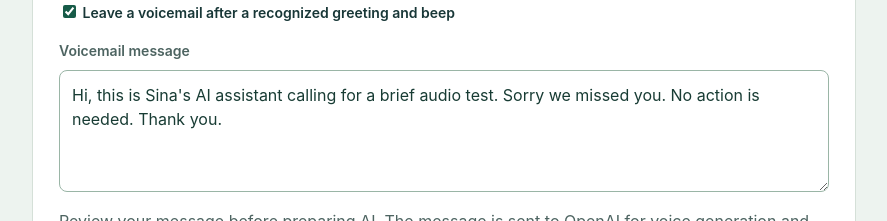
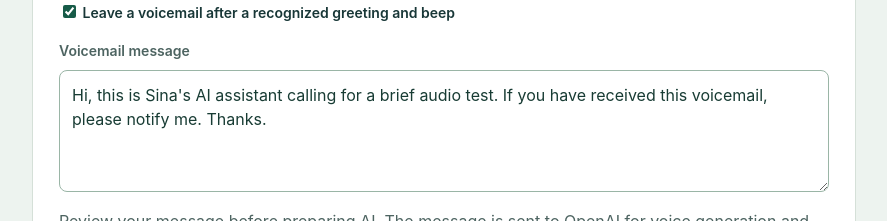
Before and after one commit to Sinagetitdone/SalesGodCRM-Calling-Automation, a browser extension: page tools/audio-bridge/public/call.html in a window 1280 px wide. Shown: the part 579-800 px from the top of the page, without its empty margins (196-1083 px from the left). Drawn offline with Linux system fonts and the light colour scheme; files that its build step writes are made by us from their sources; no server answers.

Commit message:
Use owner voicemail requesting receipt confirmation

```diff
--- a/tools/audio-bridge/public/call.html
+++ b/tools/audio-bridge/public/call.html
@@ -4,7 +4,7 @@
 <section><h2>Audio connection</h2><p id="configuration">Checking local configuration…</p><p id="pairing">Open this page using “Prepare supervised call” in the extension panel.</p><p id="state" role="status">Not prepared</p><p id="media">No dialer audio verified</p><p id="error" role="alert"></p>
 <p>Live caller: AI assistant from <b>Jay Marketing Lab</b>, on behalf of <b>Cena</b>. Conversations continue naturally after a person answers. The existing five-minute AI session limit still applies.</p>
 <label><input id="voicemailEnabled" type="checkbox" checked> Leave a voicemail after a recognized greeting and beep</label>
-<p><label for="voicemailMessage">Voicemail message</label><textarea id="voicemailMessage" rows="4" maxlength="1000">Hi, this is Sina's AI assistant calling for a brief audio test. Sorry we missed you. No action is needed. Thank you.</textarea></p>
+<p><label for="voicemailMessage">Voicemail message</label><textarea id="voicemailMessage" rows="4" maxlength="1000">Hi, this is Sina's AI assistant calling for a brief audio test. If you have received this voicemail, please notify me. Thanks.</textarea></p>
 <p id="voicemailState" role="status">Review your message before preparing AI. The message is sent to OpenAI for voice generation and held in memory for this session.</p>
 <button id="prepare" disabled>Prepare AI — stay silent</button><button id="answer" disabled>Customer answered — start AI</button><button id="pause" disabled>Pause AI</button><button id="stop" disabled class="stop">End AI session</button>
 <p>In the dialer, refresh devices and select <b>SalesGod AI Bridge (local audio)</b> as the microphone. Your physical microphone is blocked while this supervised bridge is prepared. Keep the speaker on your headset.</p>
```
